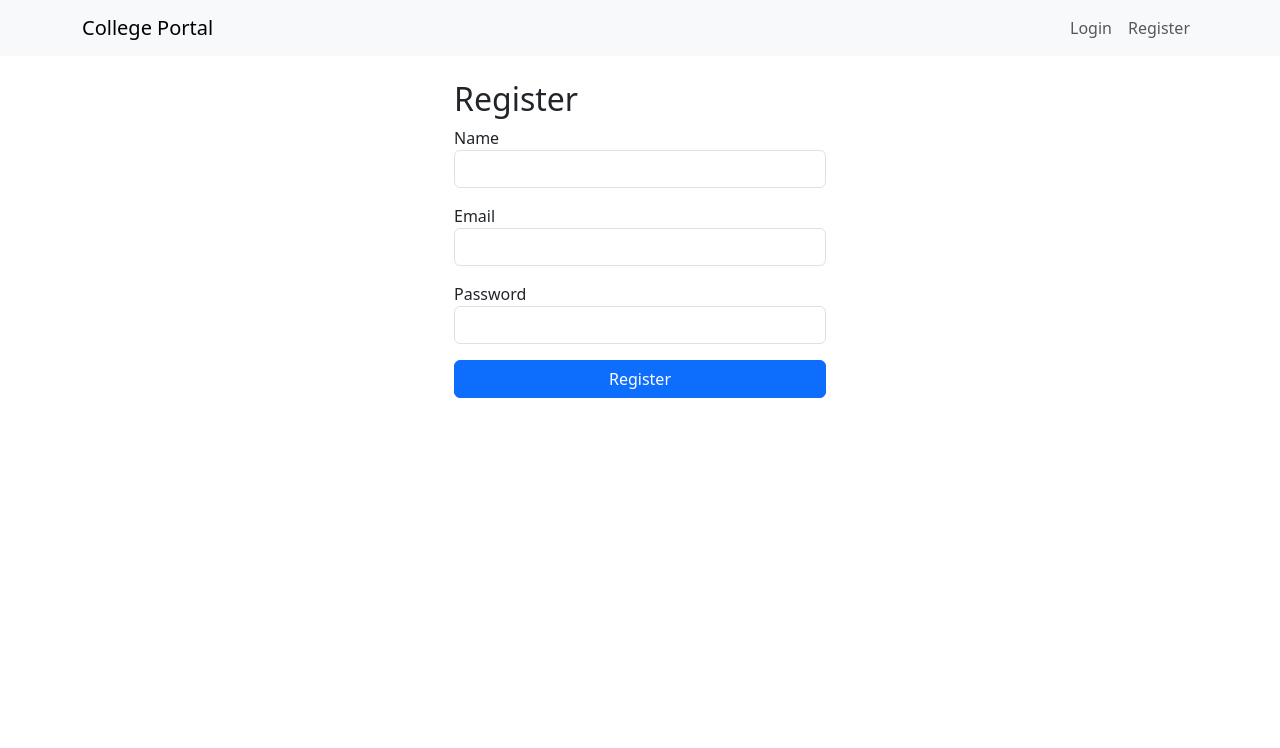
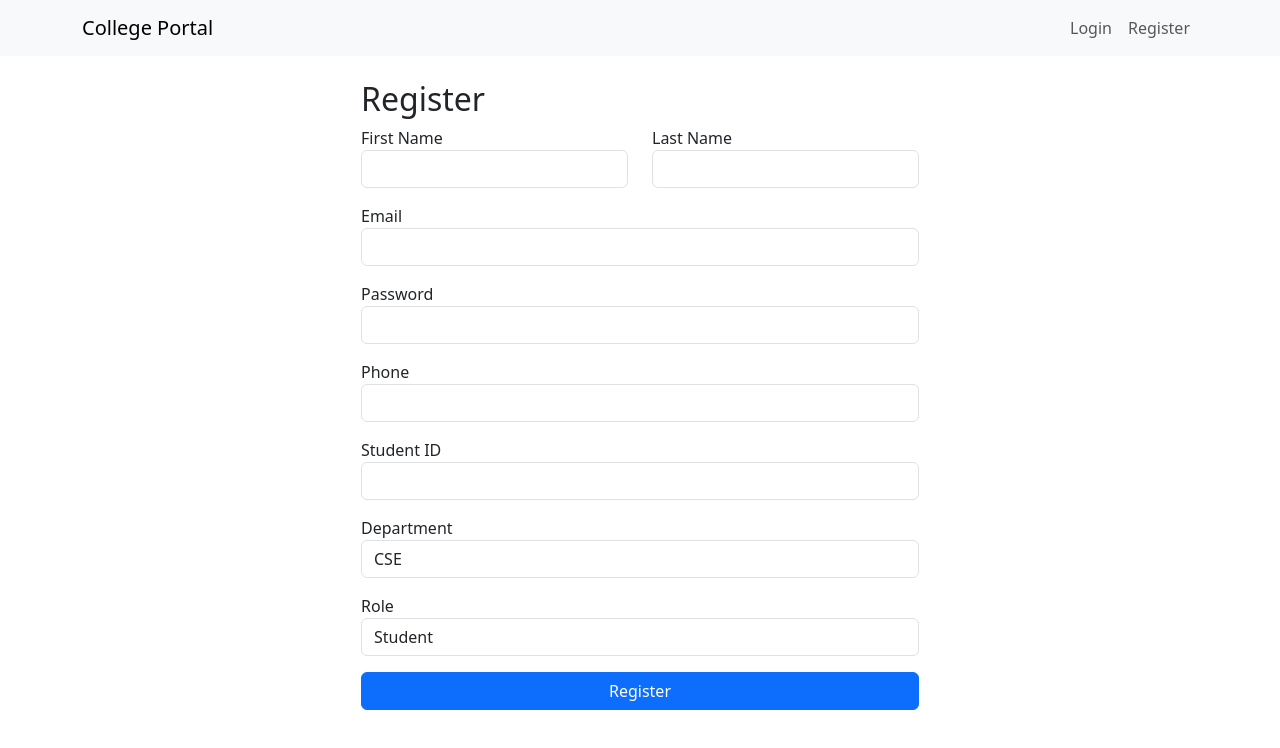
Before and after one commit to naveenx0303/college-portal, a React (Create React App) app in the folder frontend/: page /register in a window 1280 px wide. Shown: the top 748 px of the page. Built offline with nearby package versions, Linux system fonts and the light colour scheme.

Commit message:
working dashboard

```diff
--- a/frontend/src/App.js
+++ b/frontend/src/App.js
@@ -67,18 +67,18 @@ function App() {
       <Navbar />
       <div className="container mt-4">
         <Routes>
-          {/* <Route path="/" element={
+          <Route path="/dashboard" element={
             <ProtectedRoute>
               <Dashboard />
             </ProtectedRoute>
-          } /> */}
+          } />
 
-          <Route
+          {/* <Route
   path="/dashboard"
   element={
     isAuthenticated ? <Dashboard /> : <Navigate to="/login" replace />
   }
-/>
+/> */}
           <Route path="/login" element={<Login />} />
           <Route path="/register" element={<Register />} />
           <Route path="/courses" element={
--- a/frontend/src/pages/Dashboard.js
+++ b/frontend/src/pages/Dashboard.js
@@ -237,9 +237,6 @@ function Dashboard() {
       //   return;
       // }
 
-
-
-
       const token = localStorage.getItem('token');
 console.log('Token:', token);
 if (!token) {
--- a/frontend/src/pages/Register.js
+++ b/frontend/src/pages/Register.js
@@ -39,12 +39,72 @@
 // }
 
 // export default Register;
+// import React, { useState } from 'react';
+// import { useNavigate } from 'react-router-dom';
+// import { register } from '../services/authService';
+
 import React, { useState } from 'react';
 import { useNavigate } from 'react-router-dom';
 import { register } from '../services/authService';
+import axios from 'axios';
+
+// function Register() {
+//   const [form, setForm] = useState({ name: '', email: '', password: '' });
+//   const [error, setError] = useState('');
+//   const navigate = useNavigate();
+
+//   const handleChange = e => {
+//     setForm({ ...form, [e.target.name]: e.target.value });
+//   };
+
+//   const handleSubmit = async e => {
+//     e.preventDefault();
+//     setError('');
+//     try {
+//       await register(form.name, form.email, form.password);
+//       navigate('/login');
+//     } catch (err) {
+//       setError('Registration failed');
+//     }
+//   };
+
+//   return (
+//     <div className="col-md-4 offset-md-4">
+//       <h2>Register</h2>
+//       {error && <div className="alert alert-danger">{error}</div>}
+//       <form onSubmit={handleSubmit}>
+//         <div className="mb-3">
+//           <label>Name</label>
+//           <input name="name" className="form-control" value={form.name}
+//             onChange={handleChange} required />
+//         </div>
+//         <div className="mb-3">
+//           <label>Email</label>
+//           <input name="email" type="email" className="form-control" value={form.email}
+//             onChange={handleChange} required />
+//         </div>
+//         <div className="mb-3">
+//           <label>Password</label>
+//           <input name="password" type="password" className="form-control" value={form.password}
+//             onChange={handleChange} required />
+//         </div>
+//         <button className="btn btn-primary w-100" type="submit">Register</button>
+//       </form>
+//     </div>
+//   );
+// }
 
 function Register() {
-  const [form, setForm] = useState({ name: '', email: '', password: '' });
+  const [form, setForm] = useState({
+    first_name: '',
+    last_name: '',
+    email: '',
+    password: '',
+    role: 'student',
+    student_id: '',
+    phone: '',
+    department: '',
+  });
   const [error, setError] = useState('');
   const navigate = useNavigate();
 
@@ -52,37 +112,83 @@ function Register() {
     setForm({ ...form, [e.target.name]: e.target.value });
   };
 
+  // useEffect(() => {
+  //   const token = localStorage.getItem('token');
+  //   if (token) {
+  //     navigate('/login');
+  //   }
+  // }, []);
+
+
   const handleSubmit = async e => {
     e.preventDefault();
     setError('');
     try {
-      await register(form.name, form.email, form.password);
+      await axios.post('/api/auth/register', form);
       navigate('/login');
     } catch (err) {
-      setError('Registration failed');
+      console.error(err);
+      setError(err.response?.data?.message || 'Registration failed');
     }
   };
 
   return (
-    <div className="col-md-4 offset-md-4">
+    <div className="col-md-6 offset-md-3">
       <h2>Register</h2>
       {error && <div className="alert alert-danger">{error}</div>}
       <form onSubmit={handleSubmit}>
-        <div className="mb-3">
-          <label>Name</label>
-          <input name="name" className="form-control" value={form.name}
-            onChange={handleChange} required />
+        <div className="row">
+          <div className="col-md-6 mb-3">
+            <label>First Name</label>
+            <input name="first_name" className="form-control" value={form.first_name} onChange={handleChange} required />
+          </div>
+          <div className="col-md-6 mb-3">
+            <label>Last Name</label>
+            <input name="last_name" className="form-control" value={form.last_name} onChange={handleChange} required />
+          </div>
         </div>
+
         <div className="mb-3">
           <label>Email</label>
-          <input name="email" type="email" className="form-control" value={form.email}
-            onChange={handleChange} required />
+          <input name="email" type="email" className="form-control" value={form.email} onChange={handleChange} required />
         </div>
+
         <div className="mb-3">
           <label>Password</label>
-          <input name="password" type="password" className="form-control" value={form.password}
-            onChange={handleChange} required />
+          <input name="password" type="password" className="form-control" value={form.password} onChange={handleChange} required />
         </div>
+
+        <div className="mb-3">
+          <label>Phone</label>
+          <input name="phone" className="form-control" value={form.phone} onChange={handleChange} required />
+        </div>
+
+        <div className="mb-3">
+          <label>Student ID</label>
+          <input name="student_id" className="form-control" value={form.student_id} onChange={handleChange} required />
+        </div>
+
+        <div className="mb-3">
+          <label>Department</label>
+          {/* <input name="department" className="form-control" value={form.department} onChange={handleChange} required /> */}
+          <select name="department" className="form-control" value={form.department} onChange={handleChange}>
+            <option value="CSE">CSE</option>
+            <option value="ECE">ECE</option>
+            <option value="ME">ME</option>
+            <option value="EE">EE</option>
+            <option value="CE">CE</option>
+          </select>
+        </div>
+
+        <div className="mb-3">
+          <label>Role</label>
+          <select name="role" className="form-control" value={form.role} onChange={handleChange}>
+            <option value="student">Student</option>
+            <option value="teacher">Teacher</option>
+            {/* <option value="admin">Admin</option> */}
+          </select>
+        </div>
+
         <button className="btn btn-primary w-100" type="submit">Register</button>
       </form>
     </div>
```
